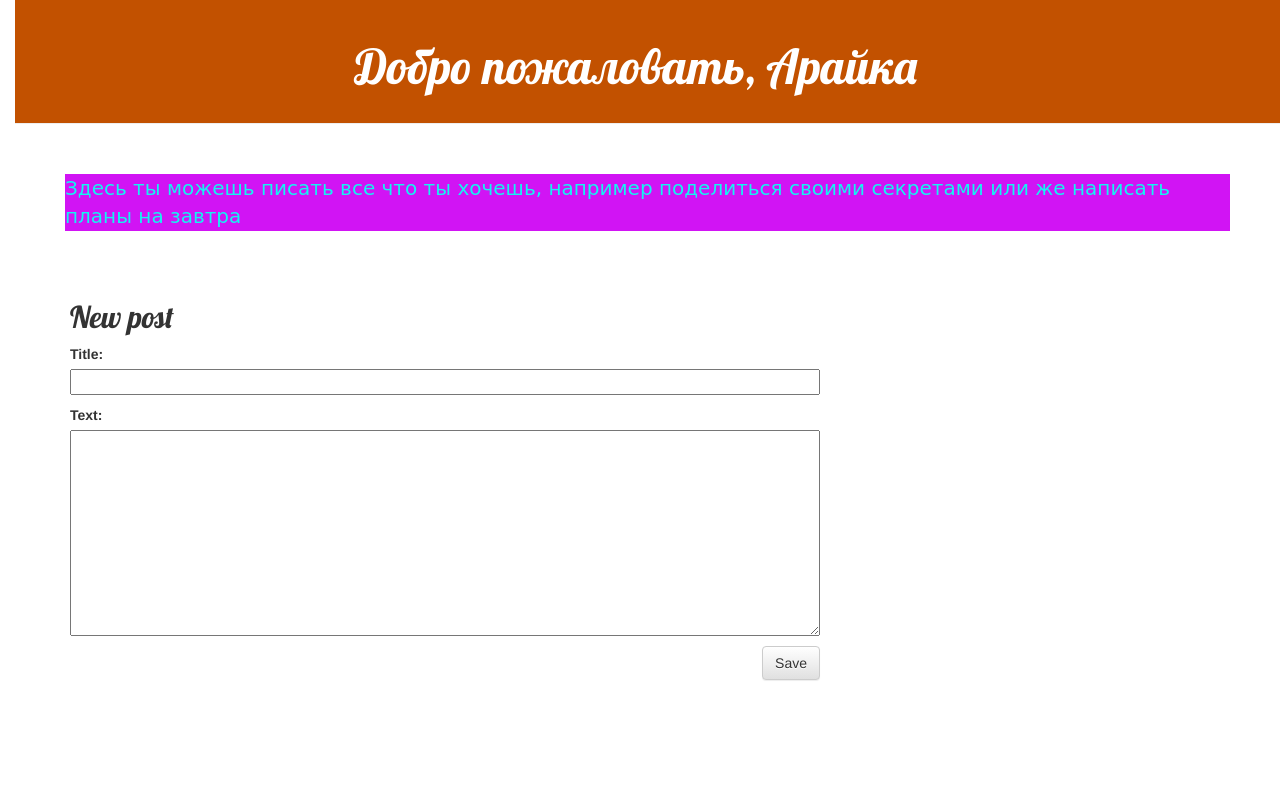
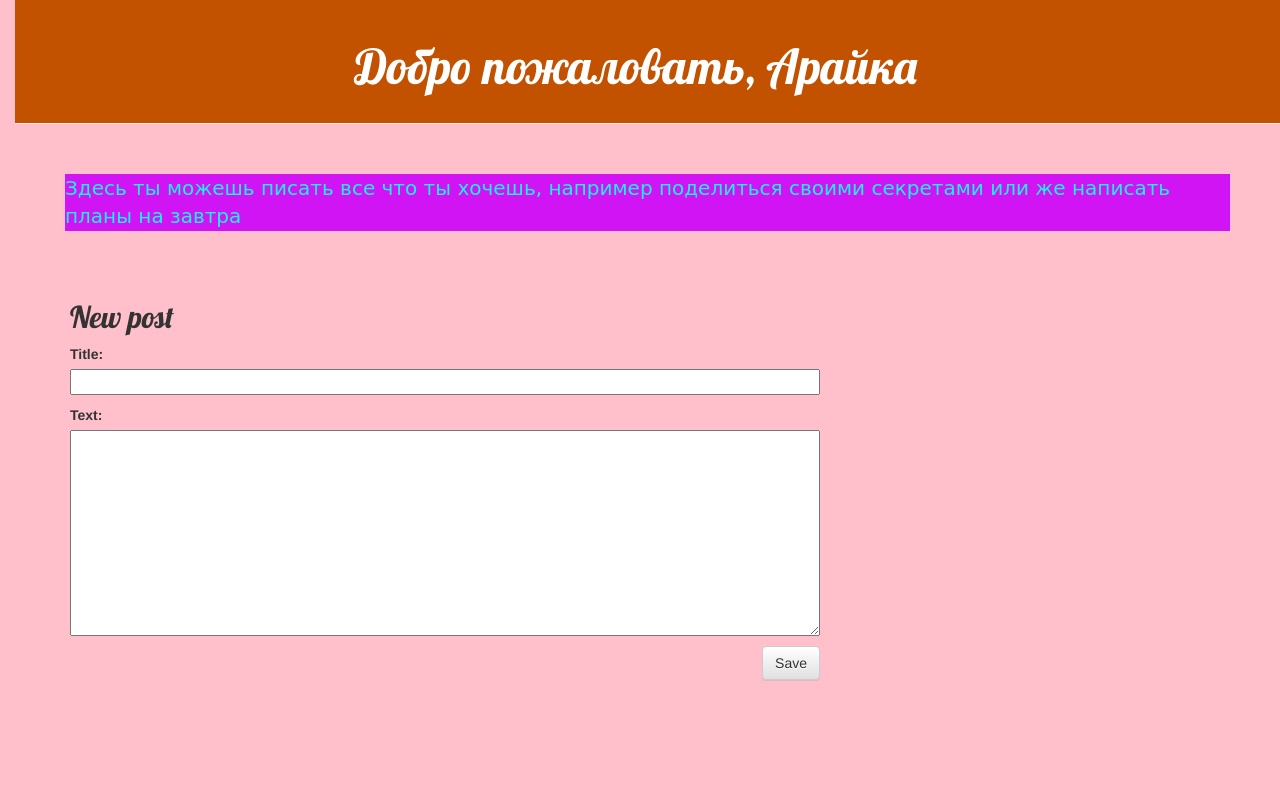
Before and after one commit to AraikaAbaevna/my-first-blog, a Django app: page /post/new/ in a window 1280 px wide. Run offline with Django 3.2, Linux system fonts and the light colour scheme; some libraries are stand-ins or nearby versions.

```diff
--- a/blog/static/css/blog.css
+++ b/blog/static/css/blog.css
@@ -57,4 +57,5 @@ h1, h2, h3, h4 {
 
 .post h2 a, .post h2 a:visited {
     color: #000000;
+
 }
--- a/blog/templates/blog/base.html
+++ b/blog/templates/blog/base.html
@@ -6,7 +6,14 @@
         <link rel="stylesheet" href="//maxcdn.bootstrapcdn.com/bootstrap/3.2.0/css/bootstrap-theme.min.css">
         <link href='//fonts.googleapis.com/css?family=Lobster&subset=latin,latin-ext' rel='stylesheet' type='text/css'>
         <link rel="stylesheet" href="{% static 'css/blog.css' %}">
+        <style>
+            body {
+                background-color: pink;
+  }
+
+        </style>
     </head>
+
     <body>
         <div class="page-header">
 
```
